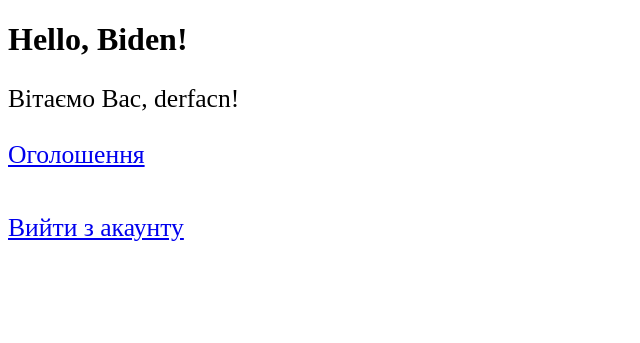
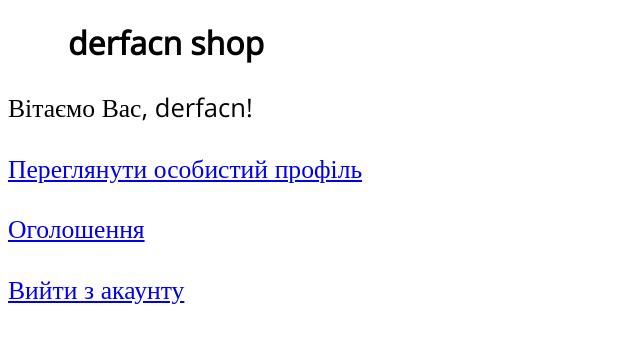
Before and after one commit to DerFacn/course, a Django app: page / in a window 1280 px wide. Shown: the top 343 px of the page, without its empty margins (0-640 px from the left). Run offline with Django 4.2, Linux system fonts and the light colour scheme; a user stored in the database is signed in.

Commit message:
styles + fixing bugs

```diff
--- a/application/accounts/templates/index.html
+++ b/application/accounts/templates/accounts/index.html
@@ -1,15 +1,13 @@
-<!DOCTYPE html>
-<html lang="en">
-<head>
-    <meta charset="UTF-8">
-    <title>Index</title>
-</head>
-<body>
-<h1>Hello, Biden!</h1>
+{% include 'base/base.html' %}
+{% include 'base/header.html' %}
+{% block header %}{% endblock %}
+
+{% block content %}
 
 {% if user.is_authenticated %}
 <p style="font-size:2vw;">Вітаємо Вас, {{ user.username }}!</p>
-<p style="font-size:2vw;"><a href="products/">Оголошення</a></p><br>
+<p style="font-size:2vw;"><a href="accounts/?current={{ user.username }}">Переглянути особистий профіль</a></p>
+<p style="font-size:2vw;"><a href="products/">Оголошення</a></p>
 <a href="{% url 'logout' %}" style="font-size:2vw;">Вийти з акаунту</a>
 {% else %}
 <p style="font-size:2vw;">Ви не ввійшли в акаунт. Для створення оголошення увійдіть в існуючий акаунт або створіть новий</p><br>
@@ -17,5 +15,4 @@
 <a href="/accounts/signup/" style="font-size:2vw;">Створити новий акаунт</a>
 {% endif %}
 
-</body>
-</html>
+{% endblock %}
--- a/application/accounts/templates/profiles.html
+++ b/application/accounts/templates/accounts/profiles.html
@@ -37,7 +37,7 @@
                         <tr>
                             <td>{{ product.id }}</td>
                             <td>{{ product.product_dt }}</td>
-                            <td>{{ product.product_username }}</td>
+                            <td><a href="/accounts/?current={{ product.product_username }}">{{ product.product_username }}</a></td>
                             <td>{{ product.product_name }}</td>
                             <td>{{ product.product_lastname }}</td>
                             <td>{{ product.product_phone }}</td>
--- a/application/accounts/views.py
+++ b/application/accounts/views.py
@@ -6,7 +6,7 @@ from products.models import Product
 
 # Create your views here.
 def index(request):
-    return render(request, "index.html")
+    return render(request, "accounts/index.html")
 
 def profiles(request):
     users = User.objects.all()
@@ -15,7 +15,7 @@ def profiles(request):
         name = request.GET["current"]
     except:
         name = None
-    return render(request, "profiles.html", {"users":users, "name":name, "products": products})
+    return render(request, "accounts/profiles.html", {"users":users, "name":name, "products": products})
 
 def signup(request):
     if request.method == 'POST':
--- a/application/main/settings.py
+++ b/application/main/settings.py
@@ -112,7 +112,7 @@ USE_TZ = True
 # Static files (CSS, JavaScript, Images)
 # https://docs.djangoproject.com/en/4.1/howto/static-files/
 
-STATIC_URL = "static/"
+STATIC_URL = '/static/'
 
 MEDIA_URL = '/media/'
 
--- a/application/products/templates/products.html
+++ b/application/products/templates/products/products.html
@@ -40,7 +40,7 @@
     <tr>
         <td>{{ object.id }}</td>
         <td>{{ object.product_dt }}</td>
-        <td>{{ object.product_username }}</td>
+        <td><a href="/accounts/?current={{ object.product_username }}">{{ object.product_username }}</a></td>
         <td>{{ object.product_name }}</td>
         <td>{{ object.product_lastname }}</td>
         <td>{{ object.product_phone }}</td>
--- a/application/products/views.py
+++ b/application/products/views.py
@@ -5,11 +5,11 @@ from .models import Product
 # Create your views here.
 def products(request):
     product_list = Product.objects.all()
-    return render(request, "products.html", {"product_list": product_list})
+    return render(request, "products/products.html", {"product_list": product_list})
 
 def sell(request):
     form = SellForm(request.POST, request.FILES)
-    return render(request, "sell.html", {"form": form})
+    return render(request, "products/sell.html", {"form": form})
 
 def created(request):
     product_username = request.user
@@ -25,4 +25,4 @@ def created(request):
                       product_lastname = lastname, product_email = email,
                       product_description = description, product_media = media)
     product.save()
-    return render(request, "created.html")
+    return render(request, "products/created.html")
--- /dev/null
+++ b/application/static/style/style.css
@@ -0,0 +1,8 @@
+body {
+    font-family: 'Open Sans', serif;
+}
+
+h1 {
+    text-align: center;
+    margin-right: 75%;
+}
--- /dev/null
+++ b/application/templates/base/base.html
@@ -0,0 +1,14 @@
+<!doctype html>
+<html lang="en">
+<head>
+    <meta charset="UTF-8">
+    <meta name="viewport"
+          content="width=device-width, user-scalable=no, initial-scale=1.0, maximum-scale=1.0, minimum-scale=1.0">
+    <meta http-equiv="X-UA-Compatible" content="ie=edge">
+    <title>{% block title %}Online Shop{% endblock %}</title>
+</head>
+<body>
+{% block content %}
+{% endblock %}
+</body>
+</html>
--- /dev/null
+++ b/application/templates/base/header.html
@@ -0,0 +1,13 @@
+<!DOCTYPE html>
+<html lang="eu">
+<head>
+  {% load static %}
+  <link rel="stylesheet" href="https://fonts.googleapis.com/css?family=Open+Sans">
+  <link rel="stylesheet" href="{% static 'style/style.css' %}">
+</head>
+<body>
+{% block header %}
+<h1>derfacn shop</h1>
+{% endblock %}
+</body>
+</html>
```
Also changed, not shown: application/db.sqlite3, application/media/images/547bafd78f5ec5183e9af17683aa375b.jpg (added), application/media/images/547bafd78f5ec5183e9af17683aa375b_Kmj12zI.jpg (added), application/media/images/547bafd78f5ec5183e9af17683aa375b_TkgmyT8.jpg (added), application/products/templates/products/created.html (renamed from application/products/templates/created.html), application/products/templates/products/sell.html (renamed from application/products/templates/sell.html).
